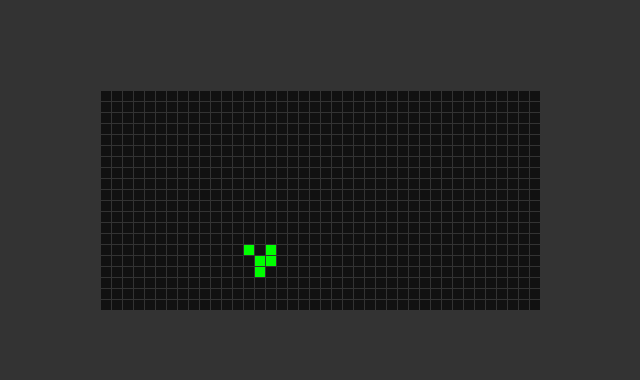
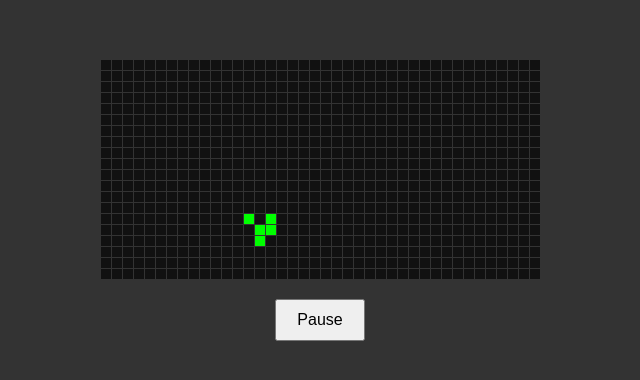
Before and after one commit to pringscreem/website, a plain HTML site: page LifeGPT4.html in a window 1280 px wide. Shown: the part 200-580 px from the top of the page, without its empty margins (320-960 px from the left). Drawn offline with Linux system fonts and the light colour scheme.

Commit message:
LifeGPT4

```diff
--- a/LifeGPT3.html
+++ b/LifeGPT4.html
@@ -7,6 +7,7 @@
     <style>
         body {
             display: flex;
+            flex-direction: column;
             justify-content: center;
             align-items: center;
             height: 100vh;
@@ -27,10 +28,17 @@
         .alive {
             background-color: #0f0;
         }
+        button {
+            margin-top: 20px;
+            padding: 10px 20px;
+            font-size: 16px;
+            cursor: pointer;
+        }
     </style>
 </head>
 <body>
     <div id="grid"></div>
+    <button id="toggleButton">Pause</button>
     <script>
         const rows = 20;
         const cols = 40;
@@ -95,6 +103,7 @@
 
         const toggleRunning = () => {
             isRunning = !isRunning;
+            document.getElementById('toggleButton').textContent = isRunning ? 'Pause' : 'Resume';
             if (isRunning) {
                 interval = setInterval(run, 100);
             } else {
@@ -113,6 +122,8 @@
             }
         });
 
+        document.getElementById('toggleButton').addEventListener('click', toggleRunning);
+
         // Initialize with a simple pattern (glider)
         grid[1][2] = 1;
         grid[2][3] = 1;
```
Also changed, not shown: index.html (+1 -1 lines).
